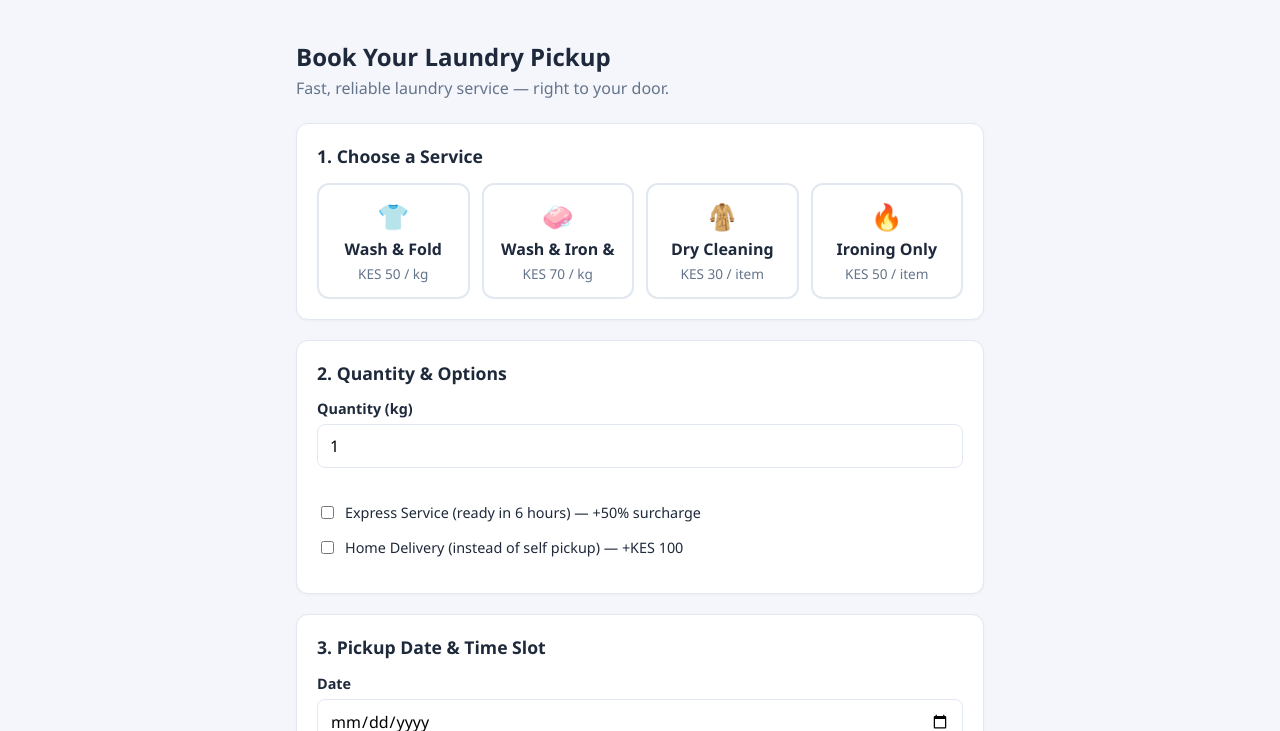
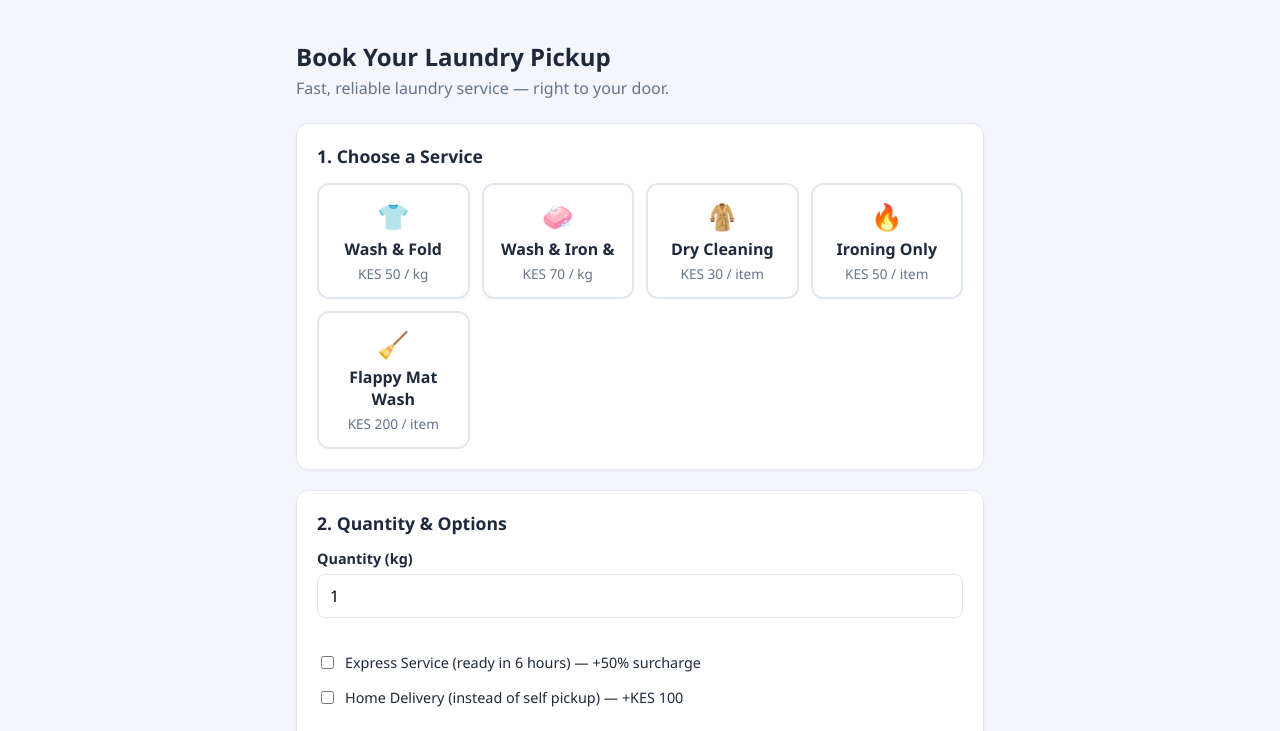
Before and after one commit to Kativui/freshfold-laundry, a plain HTML site: page index.html in a window 1280 px wide. Shown: the part 69-800 px from the top of the page. Drawn offline with Linux system fonts and the light colour scheme.

Commit message:
added another sale option

```diff
--- a/index.html
+++ b/index.html
@@ -64,6 +64,14 @@
               <span class="service-price">KES 50 / item</span>
             </div>
           </label>
+          <label class="service-option">
+  <input type="radio" name="service" value="flappy_mat" data-price="200" data-unit="item">
+  <div class="service-card">
+    <span class="service-icon">🧹</span>
+    <span class="service-name">Flappy Mat Wash</span>
+    <span class="service-price">KES 200 / item</span>
+  </div>
+</label>
         </div>
         <span class="error-msg" id="serviceError"></span>
       </div>
```
